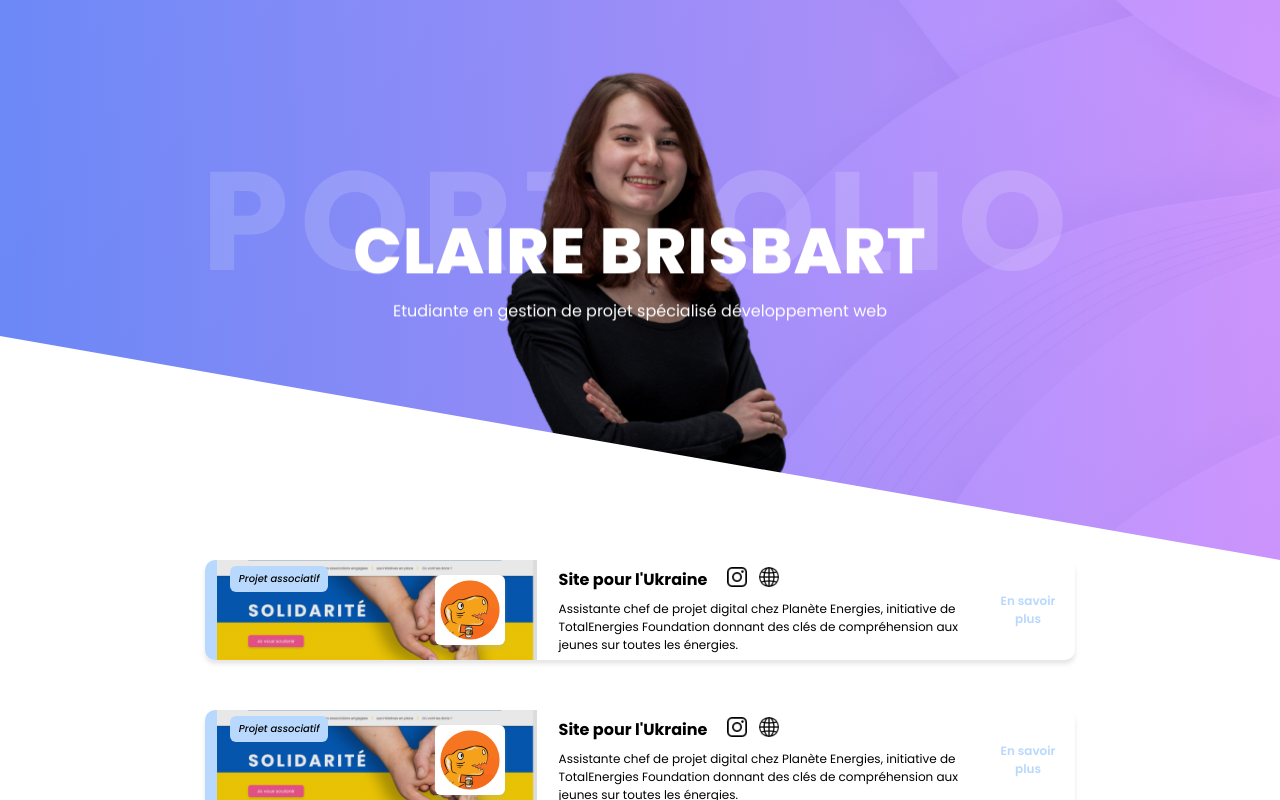
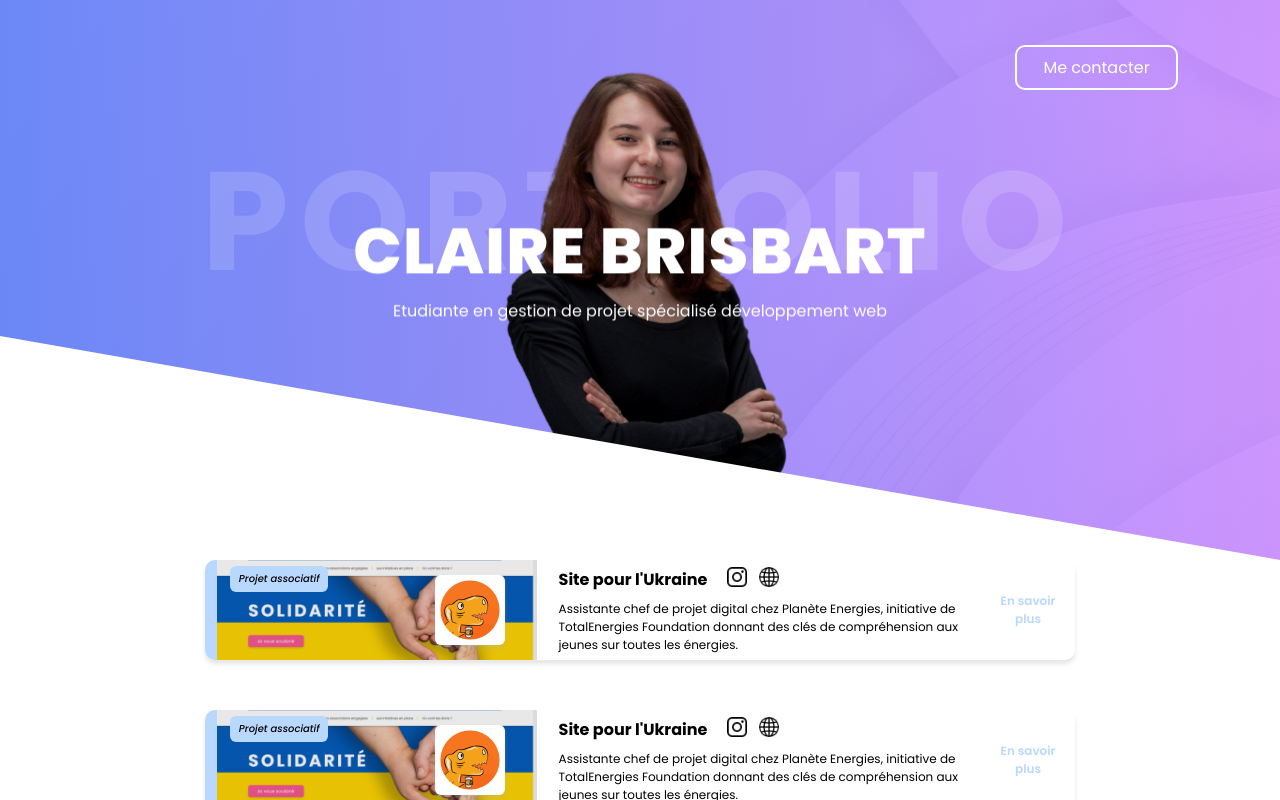
Before and after one commit to Pouniflu/portfolio-v2, a Nuxt app: page / in a window 1280 px wide. Built offline with nearby package versions, Linux system fonts and the light colour scheme.

Commit message:
ADD button responsive in header

```diff
--- a/components/BannerHome.vue
+++ b/components/BannerHome.vue
@@ -10,7 +10,7 @@
             <h1>Claire Brisbart</h1>
             <p>Etudiante en gestion de projet spécialisé développement web</p>
         </div>
-        <!-- <a href="#">Me contacter</a> -->
+        <a href="#">Me contacter</a>
         <svg class="polygon" fill="currentColor" viewBox="0 0 100 100" preserveAspectRatio="none" aria-hidden="true">
             <polygon points="0,0 0,60 100,100 0,100" />
         </svg>
@@ -116,11 +116,16 @@ export default {
         border: 2px solid white;
         padding: 8px 26px;
         border-radius: 10px;
+        z-index: 15;
 
         &:hover {
             background-color: white;
             color: violet;
             transition: 0.3s;
+        }
+
+        @include device-small {
+            display: none;
         }
     }
 
```
